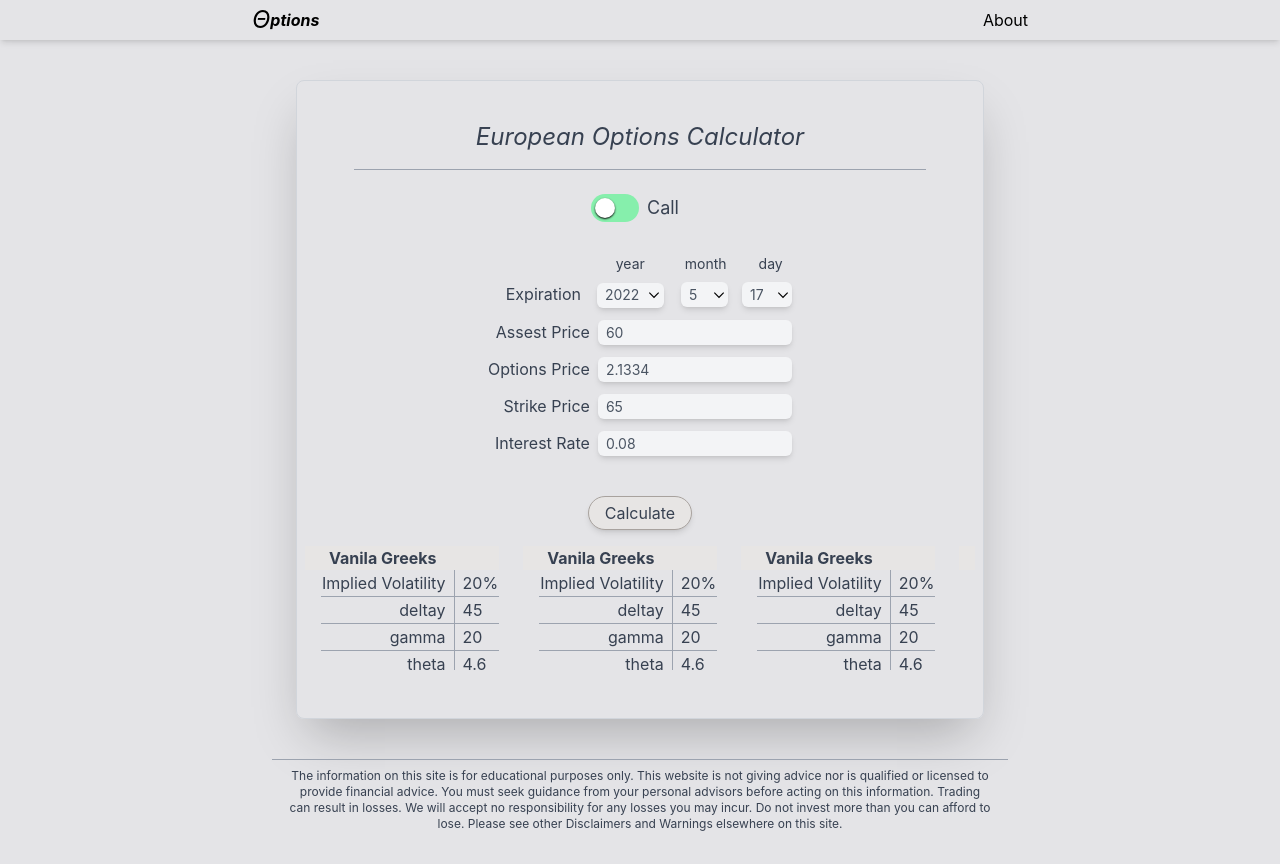
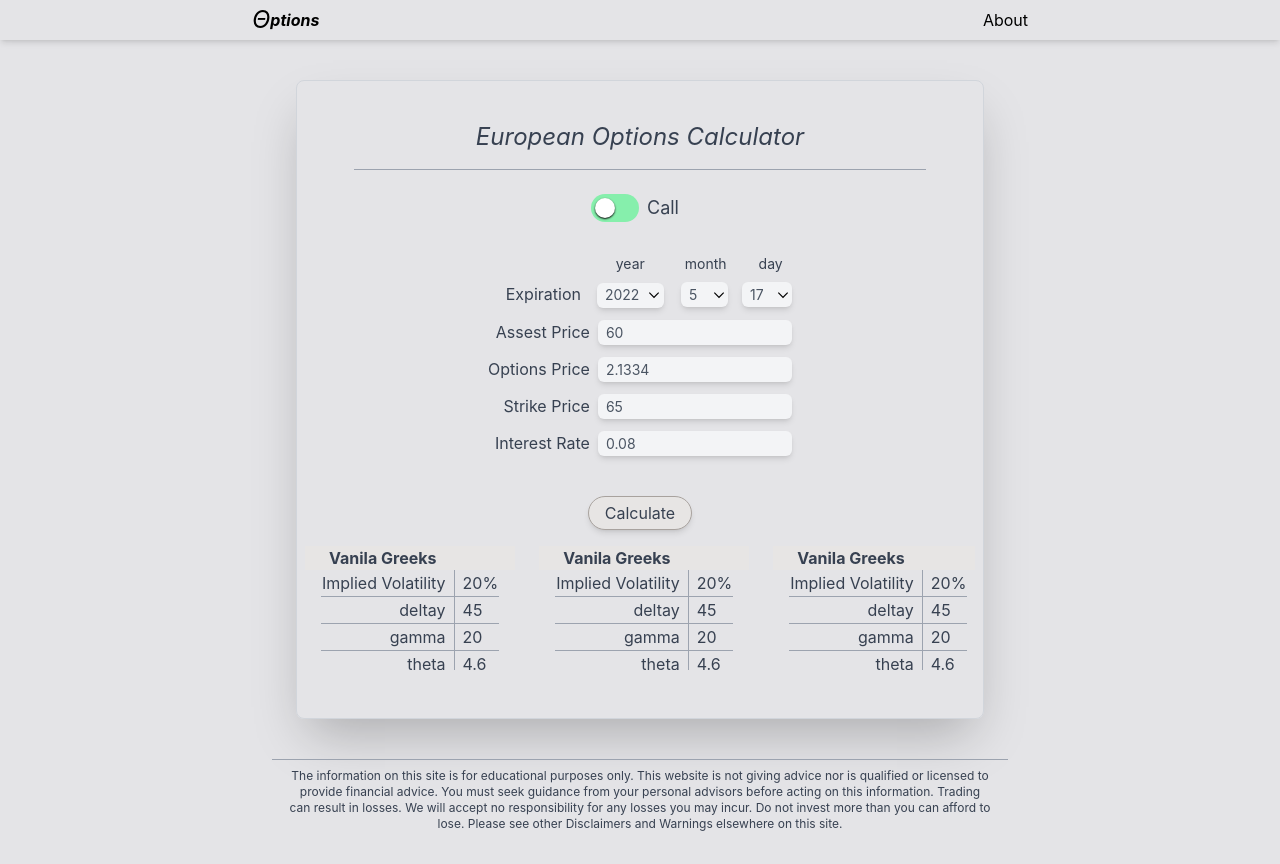
Before and after one commit to marcos-brasil/options-calculator, a Next.js app: page / in a window 1280 px wide. Built offline with nearby package versions, Linux system fonts and the light colour scheme.

Commit message:
fixed position for scroll bar on tables

```diff
--- a/elements/StatsTable/index.tsx
+++ b/elements/StatsTable/index.tsx
@@ -9,8 +9,8 @@ export default function StatsTable({ title, data }: Props) {
       <div className="z-10 font-bold text-left pl-6 h-ful bg-stone-200">
         {title}
       </div>
-      <div className="pl-4  overflow-auto">
-        <table className=" w-full   ">
+      <div className="pl-4 pr-4  overflow-auto">
+        <table className=" w-full ">
           <tbody className="">
             {data.map((item, idx) => {
               return (
```
